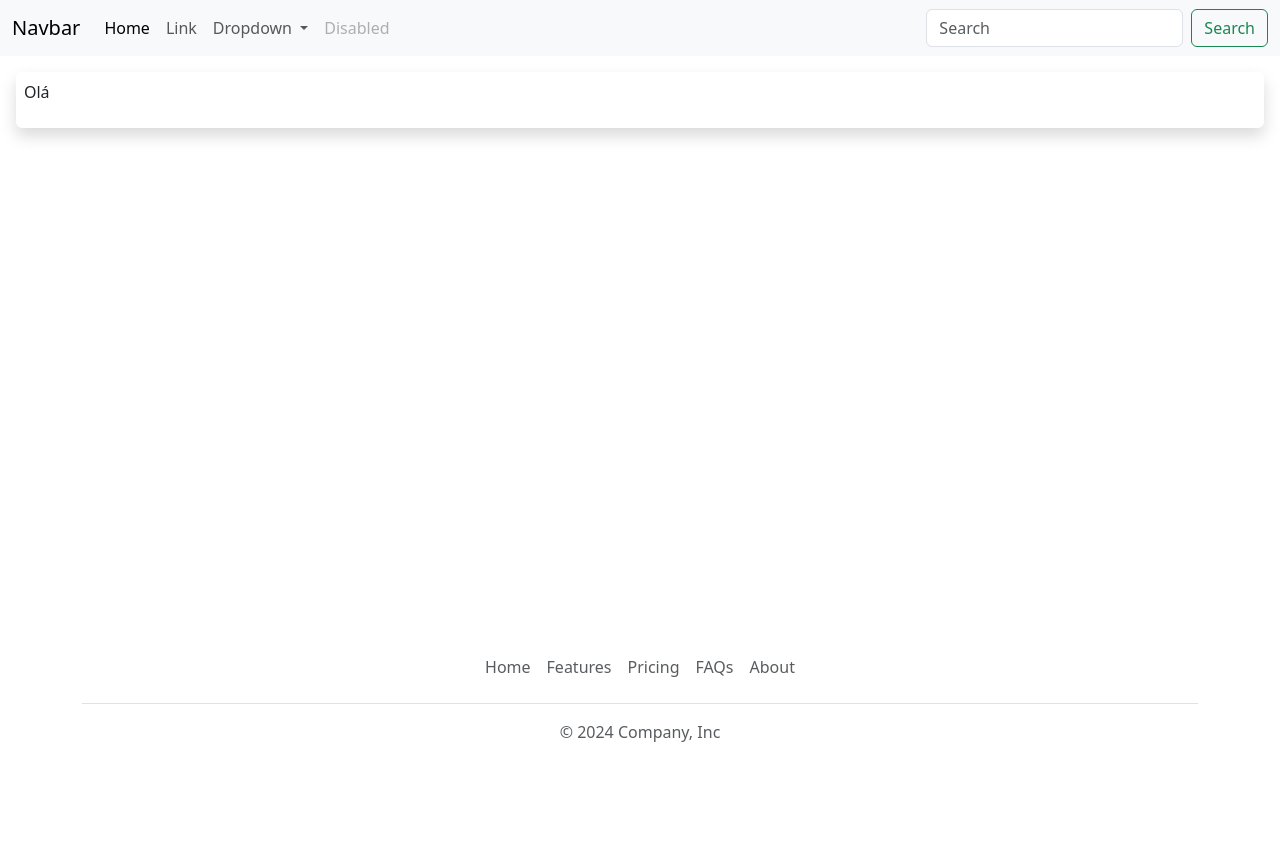
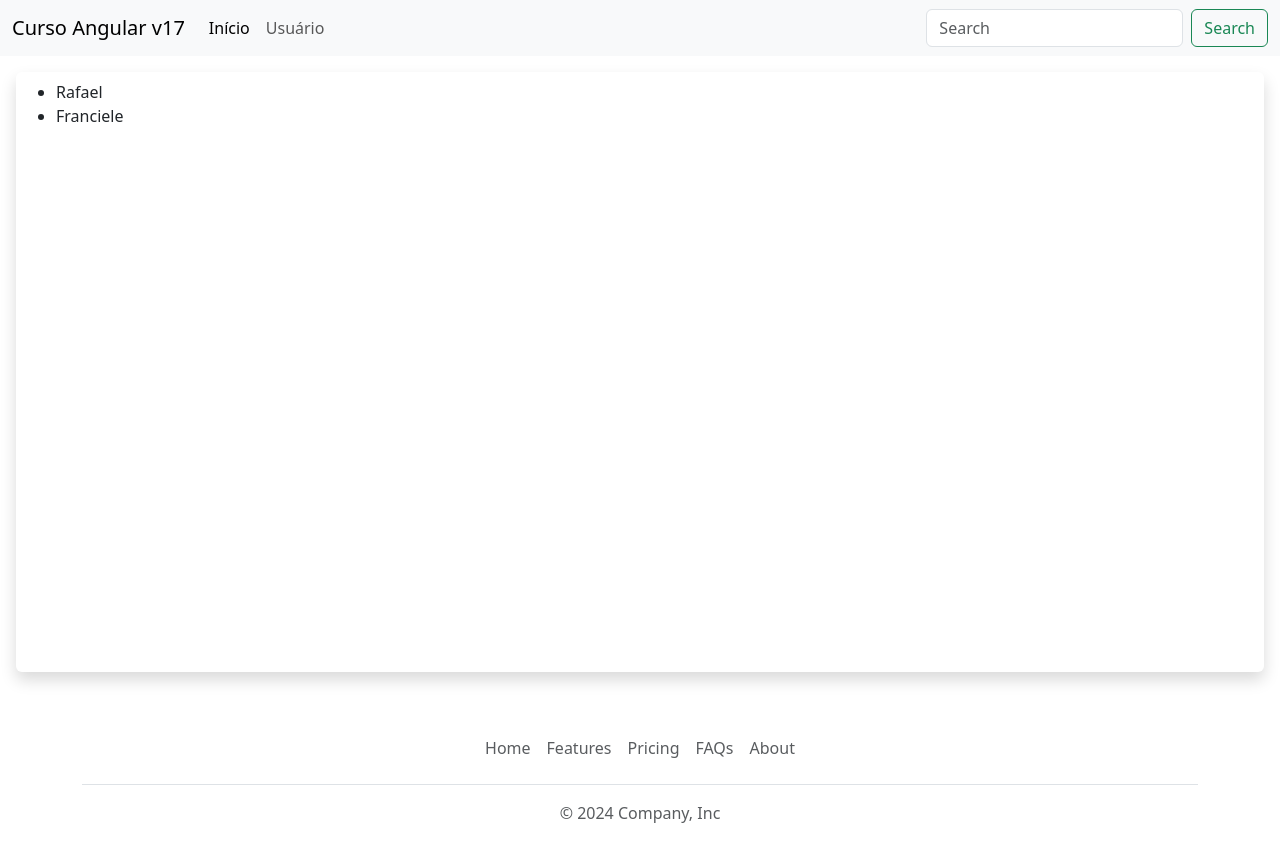
Before and after one commit to gentilini/frontend-angular-curso-v17, an Angular app: page /users/list in a window 1280 px wide. Before the commit this address led to /. Shown: the top 862 px of the page. Before the commit the page ends 800 px from the top, so only its background shows below. Built offline with nearby package versions, Linux system fonts and the light colour scheme.

Commit message:
configuração de rotas

```diff
--- a/src/app/app-routing.module.ts
+++ b/src/app/app-routing.module.ts
@@ -1,7 +1,18 @@
 import { NgModule } from '@angular/core';
 import { RouterModule, Routes } from '@angular/router';
+import { HomeComponent } from './pages/home/home.component';
+import { UsersComponent } from './pages/users/users.component';
 
-const routes: Routes = [];
+const routes: Routes = [
+  {
+    path: '',
+    component: HomeComponent
+  },
+  {
+    path: 'users/list',
+    component: UsersComponent
+  }
+];
 
 @NgModule({
   imports: [RouterModule.forRoot(routes)],
--- a/src/app/app.component.html
+++ b/src/app/app.component.html
@@ -2,7 +2,7 @@
 
 <div class="content">
   <app-base-ui>
-    <app-home></app-home>
+    <router-outlet></router-outlet>
   </app-base-ui>
 </div>
 
--- a/src/app/app.module.ts
+++ b/src/app/app.module.ts
@@ -7,6 +7,7 @@ import { HomeComponent } from './pages/home/home.component';
 import { NavbarComponent } from './components/navbar/navbar.component';
 import { FooterComponent } from './components/footer/footer.component';
 import { BaseUiComponent } from './components/base-ui/base-ui.component';
+import { UsersComponent } from './pages/users/users.component';
 
 @NgModule({
   declarations: [
@@ -14,7 +15,8 @@ import { BaseUiComponent } from './components/base-ui/base-ui.component';
     HomeComponent,
     NavbarComponent,
     FooterComponent,
-    BaseUiComponent
+    BaseUiComponent,
+    UsersComponent
   ],
   imports: [
     BrowserModule,
--- a/src/app/components/base-ui/base-ui.component.css
+++ b/src/app/components/base-ui/base-ui.component.css
@@ -0,0 +1,3 @@
+div {
+  min-height: 600px;
+}
--- a/src/app/components/navbar/navbar.component.html
+++ b/src/app/components/navbar/navbar.component.html
@@ -1,30 +1,16 @@
 <nav class="navbar navbar-expand-lg bg-body-tertiary">
   <div class="container-fluid">
-    <a class="navbar-brand" href="#">Navbar</a>
+    <a class="navbar-brand" routerLink="">Curso Angular v17</a>
     <button class="navbar-toggler" type="button" data-bs-toggle="collapse" data-bs-target="#navbarSupportedContent" aria-controls="navbarSupportedContent" aria-expanded="false" aria-label="Toggle navigation">
       <span class="navbar-toggler-icon"></span>
     </button>
     <div class="collapse navbar-collapse" id="navbarSupportedContent">
       <ul class="navbar-nav me-auto mb-2 mb-lg-0">
         <li class="nav-item">
-          <a class="nav-link active" aria-current="page" href="#">Home</a>
+          <a class="nav-link active" aria-current="page" routerLink="">Início</a>
         </li>
         <li class="nav-item">
-          <a class="nav-link" href="#">Link</a>
-        </li>
-        <li class="nav-item dropdown">
-          <a class="nav-link dropdown-toggle" href="#" role="button" data-bs-toggle="dropdown" aria-expanded="false">
-            Dropdown
-          </a>
-          <ul class="dropdown-menu">
-            <li><a class="dropdown-item" href="#">Action</a></li>
-            <li><a class="dropdown-item" href="#">Another action</a></li>
-            <li><hr class="dropdown-divider"></li>
-            <li><a class="dropdown-item" href="#">Something else here</a></li>
-          </ul>
-        </li>
-        <li class="nav-item">
-          <a class="nav-link disabled" aria-disabled="true">Disabled</a>
+          <a class="nav-link" routerLink="/users/list">Usuário</a>
         </li>
       </ul>
       <form class="d-flex" role="search">
--- /dev/null
+++ b/src/app/pages/users/users.component.html
@@ -0,0 +1,3 @@
+<ul>
+  <li *ngFor="let user of userList">{{ user }}</li>
+</ul>
--- /dev/null
+++ b/src/app/pages/users/users.component.ts
@@ -0,0 +1,14 @@
+import { Component } from '@angular/core';
+
+@Component({
+  selector: 'app-users',
+  templateUrl: './users.component.html',
+  styleUrl: './users.component.css'
+})
+export class UsersComponent {
+
+  userList: string[] = [
+    "Rafael",
+    "Franciele"
+  ]
+}
```
Also changed, not shown: src/app/pages/users/users.component.css (added).
